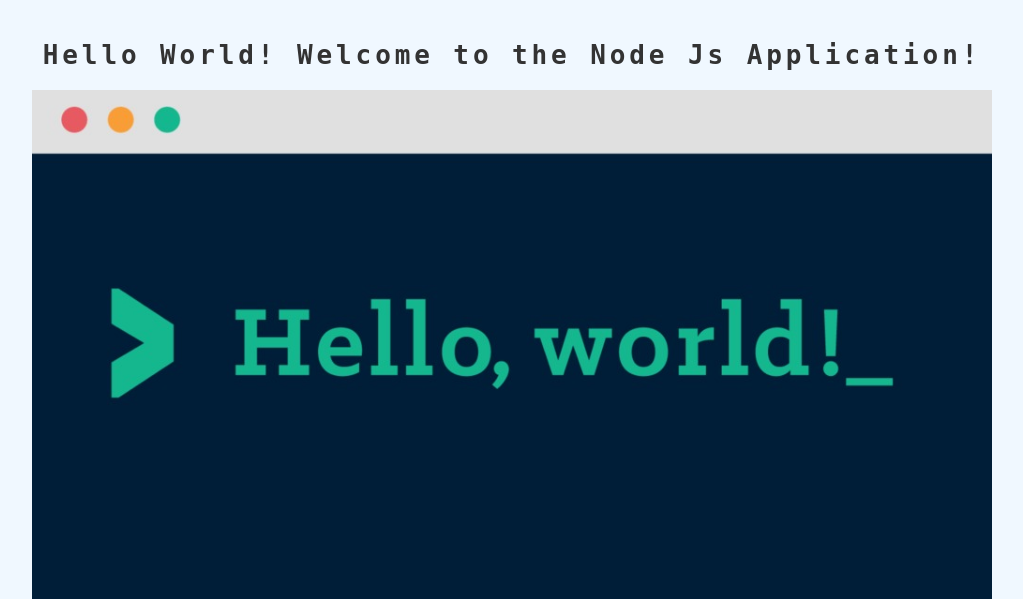
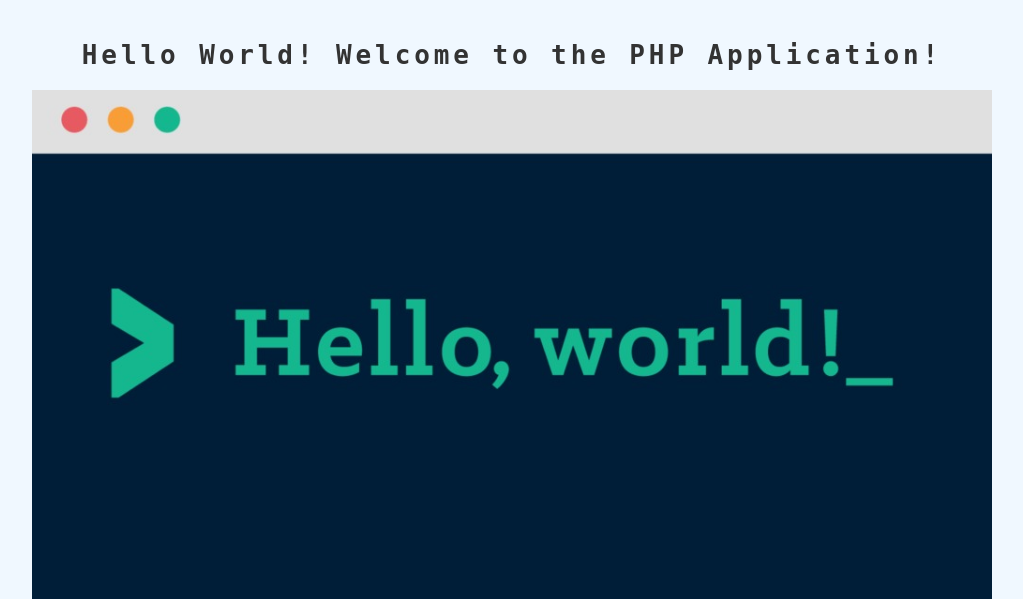
Before and after one commit to Abhinav-26/Dockerfile-Samples, a PHP site: page / in a window 1280 px wide. Shown: the top 599 px of the page, without its empty margins (128-1151 px from the left). Run offline with PHP 8.4, Linux system fonts and the light colour scheme.

Commit message:
index.php minor chnages

```diff
--- a/php-app/index.php
+++ b/php-app/index.php
@@ -5,11 +5,11 @@
     <meta http-equiv="X-UA-Compatible" content="IE=edge">
     <meta name="viewport" content="width=device-width, initial-scale=1.0">
     <link rel="stylesheet" href="css/style.css">
-    <title>NodeApp</title>
+    <title>PhpApp</title>
 </head>
 <body>
     <div class="typewriter">
-        <h1>Hello World! Welcome to the Node Js Application!</h1>
+        <h1>Hello World! Welcome to the PHP Application!</h1>
     </div>
 
     <img src="images/hello_world.png" alt="Hello World">
```
